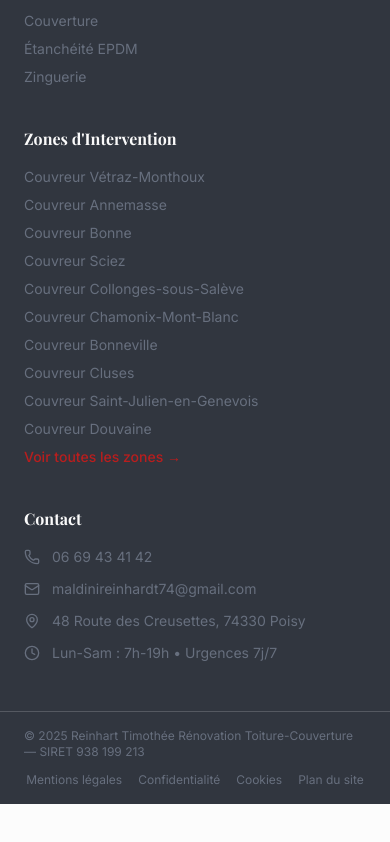
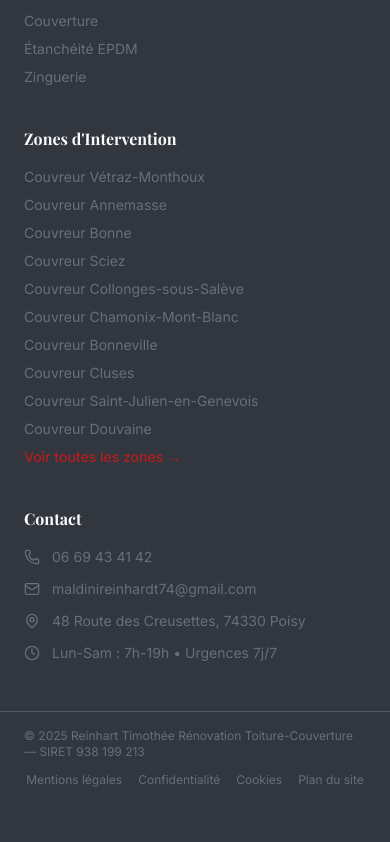
Before and after one commit to sleal-alt/rt-toiture-74, a React (Vite) app: page /services/couverture-toiture in a window 390 px wide. Shown: the part 8947-9789 px from the top of the page. Before the commit the page ends 9751 px from the top, so only its background shows below. Built offline with nearby package versions, Linux system fonts and the light colour scheme; no server answers.

Commit message:
File changes

```diff
--- a/src/components/layout/Footer.jsx
+++ b/src/components/layout/Footer.jsx
@@ -96,7 +96,7 @@ export default function Footer() {
 
       {/* Bottom */}
       <div className="border-t border-border/20">
-        <div className="max-w-7xl mx-auto px-6 py-4 flex flex-col md:flex-row justify-between items-center gap-3 text-xs text-muted-foreground">
+        <div className="max-w-7xl mx-auto px-6 py-4 pb-24 lg:pb-4 flex flex-col md:flex-row justify-between items-center gap-3 text-xs text-muted-foreground">
           <p>© 2025 {COMPANY.name} — SIRET {COMPANY.siret}</p>
           <div className="flex flex-wrap gap-4">
             <Link to="/mentions-legales" className="hover:text-primary transition">Mentions légales</Link>
```
